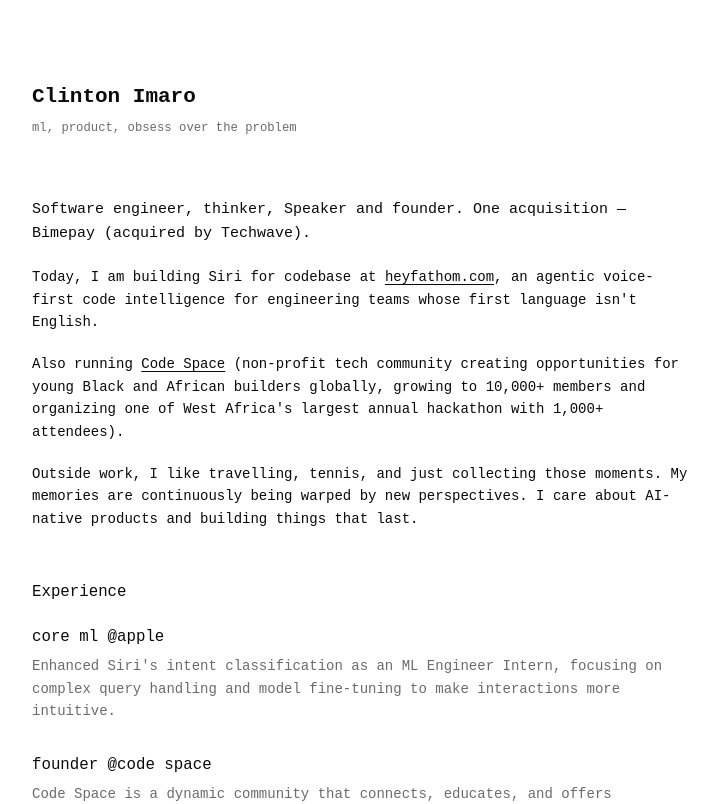
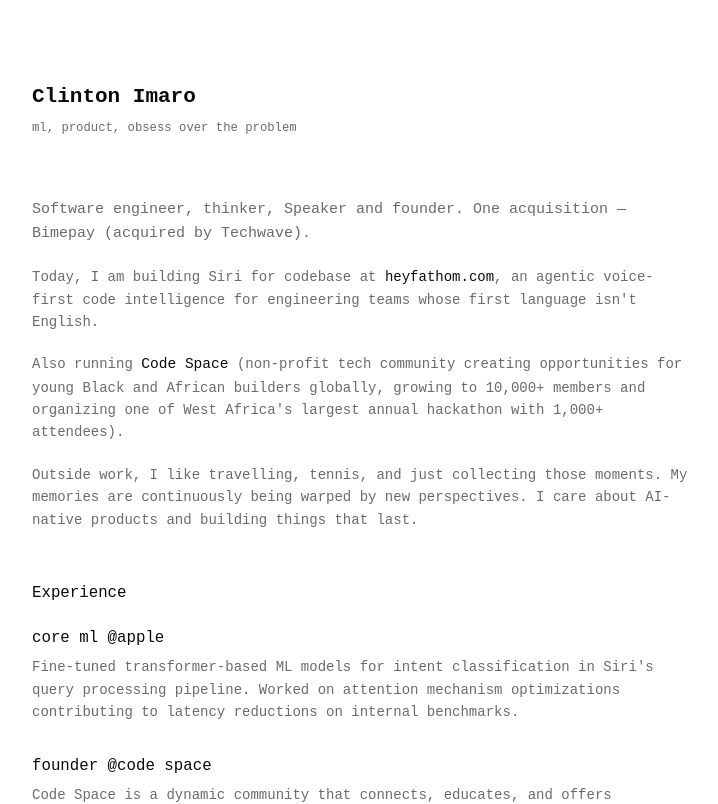
Before and after one commit to clintonimaroo/clinton, a Next.js app: page / in a window 1280 px wide. Shown: the top 804 px of the page, without its empty margins (278-996 px from the left). Built offline with nearby package versions, Linux system fonts and the light colour scheme; a web font is replaced by a local one.

Commit message:
Update homepage copy and interactions

```diff
--- a/src/app/page.tsx
+++ b/src/app/page.tsx
@@ -1,33 +1,80 @@
 'use client'
 
 import { useEffect } from 'react'
-import Footer from '@/components/Footer'
+
+const shineTimers = new WeakMap<HTMLElement, number>()
+
+function runShine(target: HTMLElement) {
+  if (window.matchMedia('(prefers-reduced-motion: reduce)').matches) {
+    return
+  }
+
+  const easing =
+    getComputedStyle(document.documentElement).getPropertyValue('--ease-out-quart').trim() ||
+    'cubic-bezier(0.165, 0.84, 0.44, 1)'
+
+  if (typeof target.animate === 'function') {
+    target.animate(
+      [{ backgroundPosition: '100% 50%' }, { backgroundPosition: '0% 50%' }],
+      { duration: 1000, easing }
+    )
+    return
+  }
+
+  const currentTimer = shineTimers.get(target)
+
+  if (currentTimer) {
+    window.clearTimeout(currentTimer)
+  }
+
+  target.classList.remove('is-shining')
+  void target.offsetWidth
+  target.classList.add('is-shining')
+
+  const nextTimer = window.setTimeout(() => {
+    target.classList.remove('is-shining')
+    shineTimers.delete(target)
+  }, 1000)
+
+  shineTimers.set(target, nextTimer)
+}
 
 export default function Home() {
   useEffect(() => {
     const links = document.querySelectorAll('a')
+    const handleTouchStart = (event: Event) => {
+      const target = event.currentTarget as HTMLAnchorElement | null
+      target?.classList.add('active-touch')
+    }
+    const handleTouchEnd = (event: Event) => {
+      const target = event.currentTarget as HTMLAnchorElement | null
+      target?.classList.remove('active-touch')
+    }
+    const shineLinks = document.querySelectorAll<HTMLElement>('.shine-hover')
+    const handleNativeShine = (event: Event) => {
+      const target = event.currentTarget as HTMLElement | null
+      if (target) {
+        runShine(target)
+      }
+    }
+
     links.forEach((link) => {
-      link.addEventListener(
-        'touchstart',
-        function () {
-          this.classList.add('active-touch')
-        },
-        { passive: true }
-      )
-
-      link.addEventListener(
-        'touchend',
-        function () {
-          this.classList.remove('active-touch')
-        },
-        { passive: true }
-      )
+      link.addEventListener('touchstart', handleTouchStart, { passive: true })
+      link.addEventListener('touchend', handleTouchEnd, { passive: true })
+    })
+    shineLinks.forEach((link) => {
+      link.addEventListener('mouseenter', handleNativeShine)
+      link.addEventListener('pointerenter', handleNativeShine)
     })
 
     return () => {
       links.forEach((link) => {
-        link.removeEventListener('touchstart', () => {})
-        link.removeEventListener('touchend', () => {})
+        link.removeEventListener('touchstart', handleTouchStart)
+        link.removeEventListener('touchend', handleTouchEnd)
+      })
+      shineLinks.forEach((link) => {
+        link.removeEventListener('mouseenter', handleNativeShine)
+        link.removeEventListener('pointerenter', handleNativeShine)
       })
     }
   }, [])
@@ -39,20 +86,25 @@
         <p className="subtitle">ml, product, obsess over the problem</p>
       </header>
 
-      <section>
+      <section className="intro-section">
         <p>
           Software engineer, thinker, Speaker and founder. One acquisition — Bimepay (acquired by Techwave).
         </p>
         <p>
           Today, I am building Siri for codebase at{' '}
-          <a href="https://heyfathom.com" target="_blank" rel="noopener" className="underline-link">
+          <a
+            href="https://heyfathom.com"
+            target="_blank"
+            rel="noopener"
+            className="shine-hover"
+          >
             heyfathom.com
           </a>
           , an agentic voice-first code intelligence for engineering teams whose first language isn&apos;t English.
         </p>
         <p>
           Also running{' '}
-          <a href="https://www.codespaces.org/" target="_blank" rel="noopener" className="underline-link">
+          <a href="https://www.codespaces.org/" target="_blank" rel="noopener" className="intro-emphasis-link">
             Code Space
           </a>{' '}
           (non-profit tech community creating opportunities for young Black and African builders globally, growing to 10,000+ members and
@@ -72,8 +124,8 @@
             </a>
           </h3>
           <p>
-            Enhanced Siri&apos;s intent classification as an ML Engineer Intern, focusing on complex query handling and
-            model fine-tuning to make interactions more intuitive.
+            Fine-tuned transformer-based ML models for intent classification in Siri&apos;s query processing pipeline.
+            Worked on attention mechanism optimizations contributing to latency reductions on internal benchmarks.
           </p>
         </div>
 
@@ -111,7 +163,7 @@
 
         <ul className="research-list">
           <li>
-            Disaster-aware uav navigation - vision-based hazard classification (mobilenetv2, 85.2% accuracy) + ppo-clip agents, a*/ppo evaluation under simulated disaster conditions -{' '}
+            Disaster-aware uav navigation - vision-based hazard classification (mobilenetv2, 85.2% accuracy) + ppo-clip agents, a*/ppo evaluation under simulated disaster conditions under{' '}
             <a href="https://ieeexplore.ieee.org/author/37086069468" target="_blank" rel="noopener">
               Dr. Peter Taiwo
             </a>{' '}
--- a/src/styles/globals.scss
+++ b/src/styles/globals.scss
@@ -13,6 +13,7 @@
   --accent: #e0e0e0;
   --link: #0a0a0a;
   --link-hover: #000000;
+  --ease-out-quart: cubic-bezier(0.165, 0.84, 0.44, 1);
 }
 
 * {
@@ -46,6 +47,51 @@
 .underline-link {
   text-decoration: underline;
   text-underline-offset: 3px;
+}
+
+.shine-hover {
+  display: inline;
+  color: transparent;
+  cursor: crosshair;
+  background-image: linear-gradient(
+    in oklch 120deg,
+    var(--text) 0%,
+    var(--text) 33%,
+    #fad150 42%,
+    #cf1d43 58%,
+    var(--text) 67%,
+    var(--text) 100%
+  );
+  background-size: 300% 100%;
+  background-position: 100% 50%;
+  background-clip: text;
+  -webkit-background-clip: text;
+
+  &:focus-visible,
+  &.is-shining {
+    animation: shine-sweep 1000ms var(--ease-out-quart);
+  }
+}
+
+@keyframes shine-sweep {
+  from {
+    background-position: 100% 50%;
+  }
+
+  to {
+    background-position: 0% 50%;
+  }
+}
+
+.intro-section {
+  p {
+    color: var(--text-secondary);
+  }
+}
+
+.intro-emphasis-link {
+  color: var(--text);
+  font-size: 1.04em;
 }
 
 section > p:first-child {
```
